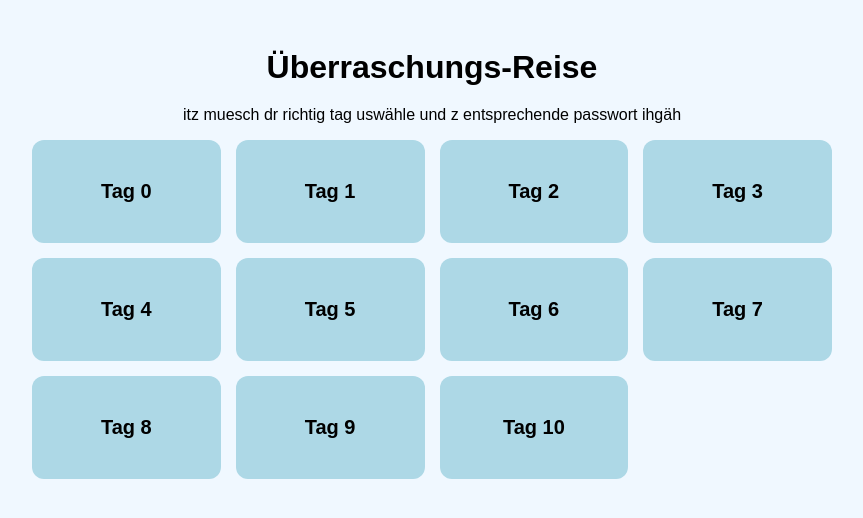
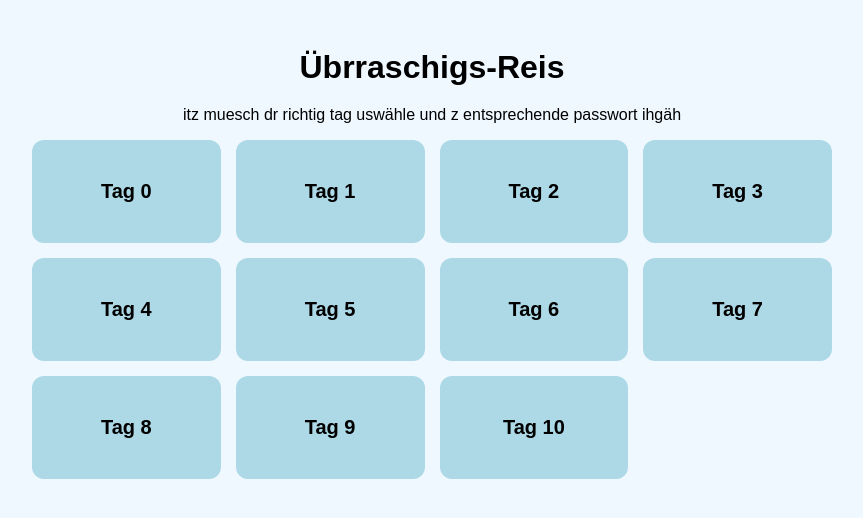
Before and after one commit to Zombie6214/reisekalender, a plain HTML site: page index.html in a window 1280 px wide. Shown: the whole page, without its empty margins (208-1071 px from the left). Drawn offline with Linux system fonts and the light colour scheme.

Commit message:
Update index.html

```diff
--- a/index.html
+++ b/index.html
@@ -57,7 +57,7 @@ h1 {
 </style>
 </head>
 <body>
-<h1>Überraschungs-Reise</h1>
+<h1>Übrraschigs-Reis</h1>
 <p>itz muesch dr richtig tag uswähle und z entsprechende passwort ihgäh</p>
 
 <div class="grid">
```
